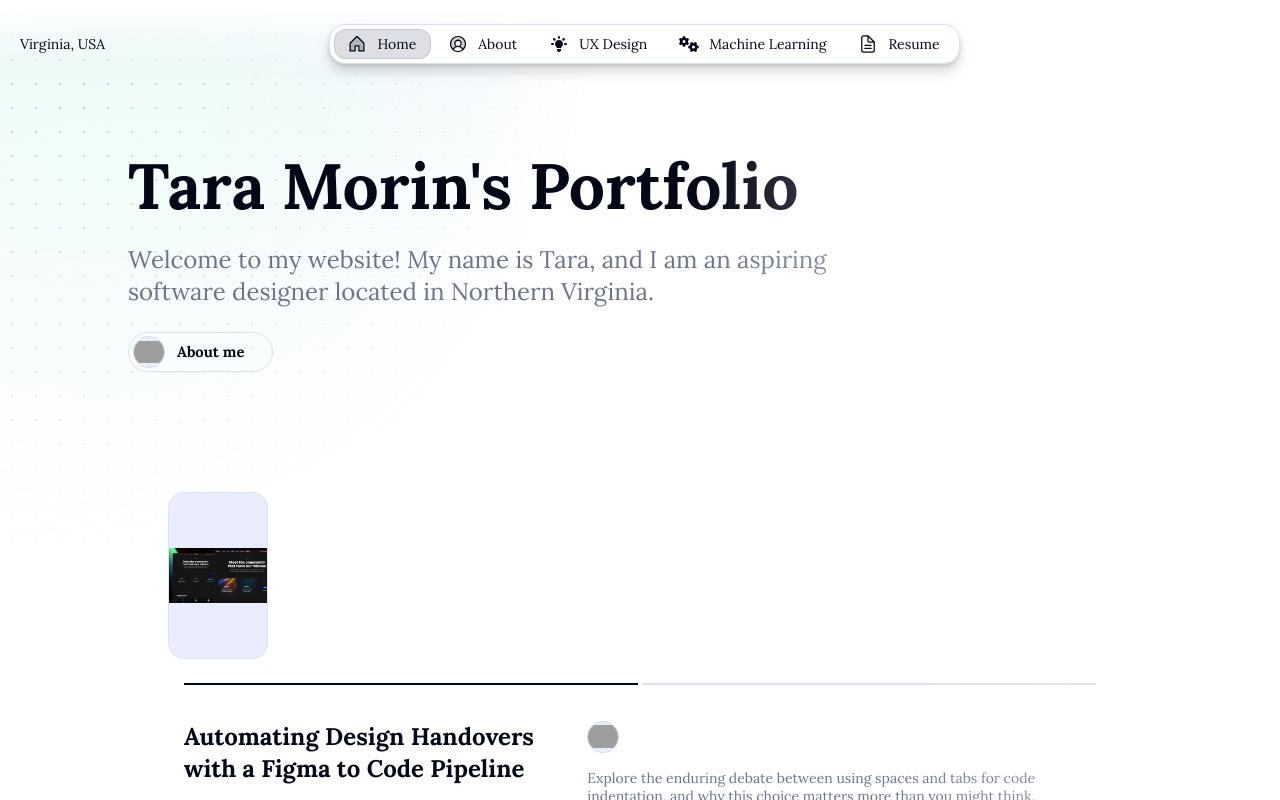
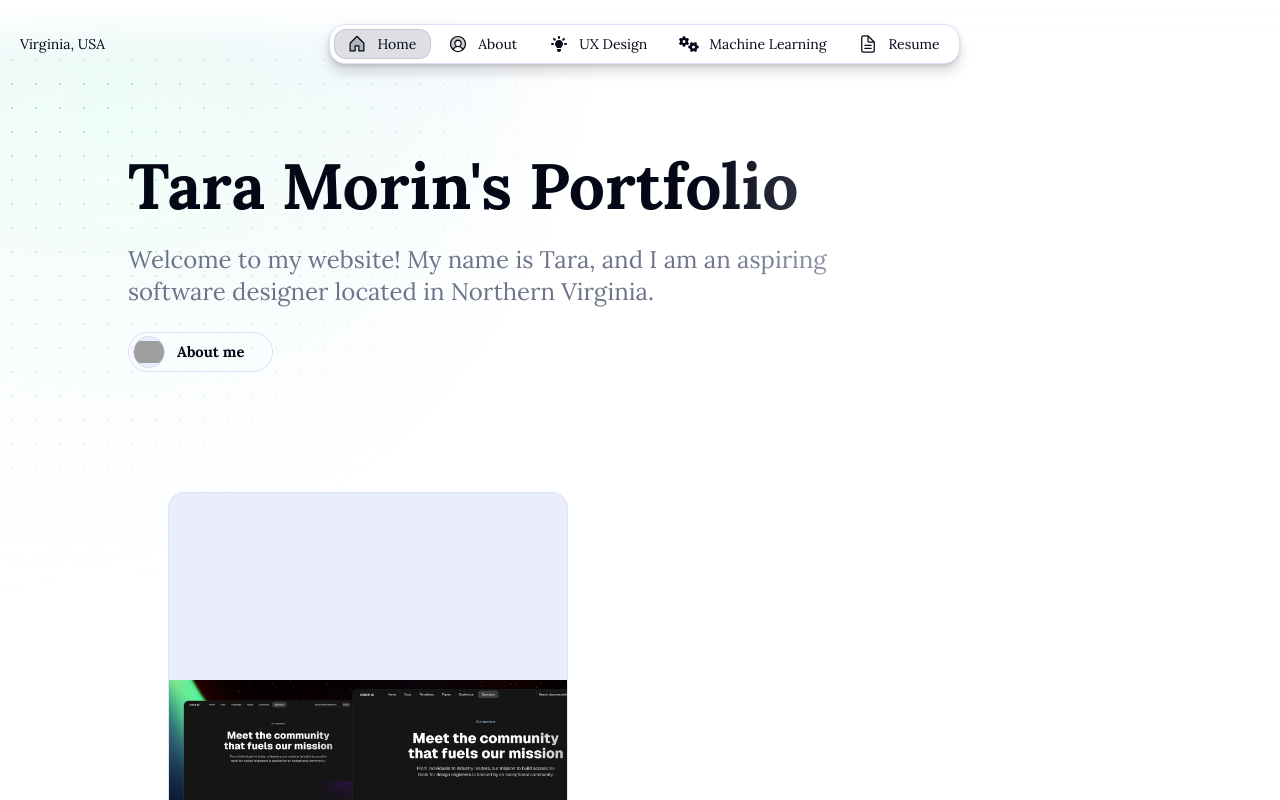
Before and after one commit to tara-morin/website, a Next.js app: page /en in a window 1280 px wide. Shown: the top 800 px of the page. Built offline with nearby package versions, Linux system fonts and the light colour scheme; grey boxes are pictures that could not be loaded.

Commit message:
adjusted size again

```diff
--- a/src/components/ProjectCard.tsx
+++ b/src/components/ProjectCard.tsx
@@ -82,10 +82,10 @@ export const ProjectCard: React.FC<ProjectCardProps> = ({
                             ...(images.length > 1 && {
                                 cursor: 'pointer',
                             }),
-                            minWidth:20,
-                            maxWidth:100,
-                            minHeight:30,
-                            maxHeight:300,
+                            minWidth:100,
+                            maxWidth:400,
+                            minHeight:300,
+                            maxHeight:600,
                         }}/>
                 </RevealFx>
             </Flex>}
```
